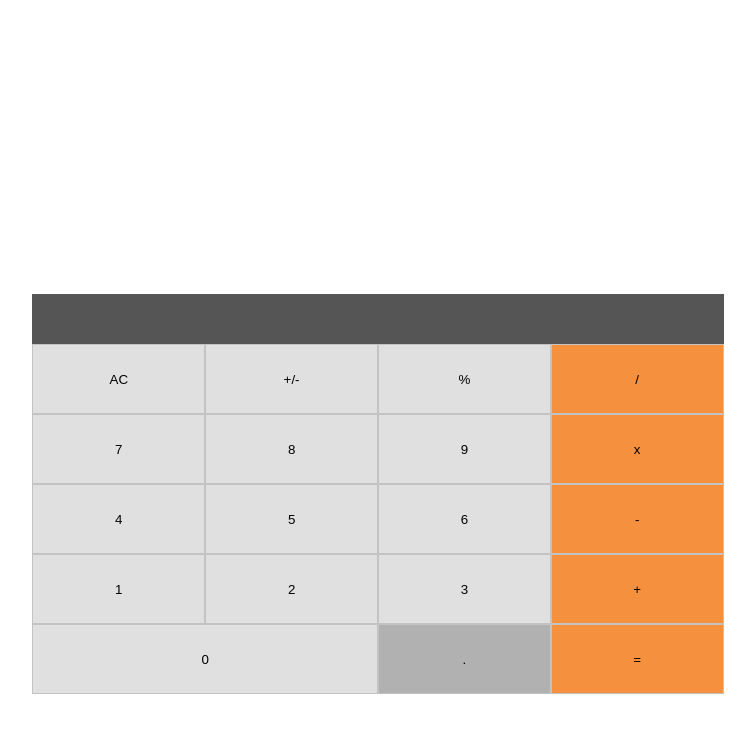
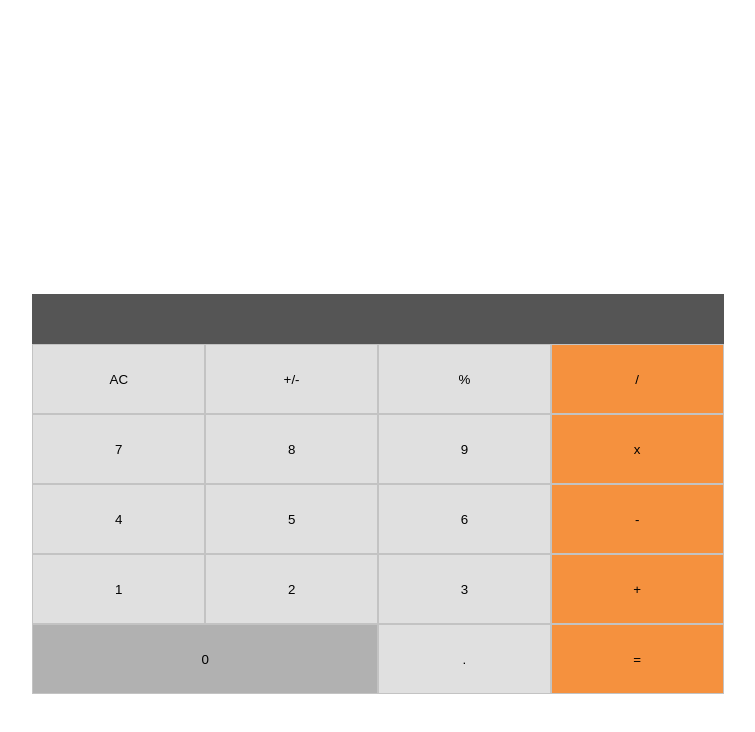
Before and after one commit to jsfix-ci/React-Math-Magicians, a React (Create React App) app: page / in a window 1280 px wide. In both pictures the pointer is over the button 467 px from the left and 659 px from the top of the page. Shown: the top 732 px of the page, without its empty margins (262-1017 px from the left). Built offline with nearby package versions, Linux system fonts and the light colour scheme.

Commit message:
add style update

```diff
--- a/src/App.css
+++ b/src/App.css
@@ -68,3 +68,10 @@ html {
 .zero {
   width: 50%;
 }
+
+.zero:hover{
+  width: 50%;
+  height: 70px;
+  border: solid #c3c3c3 1px;
+  background-color: #b1b1b1;
+}
```
